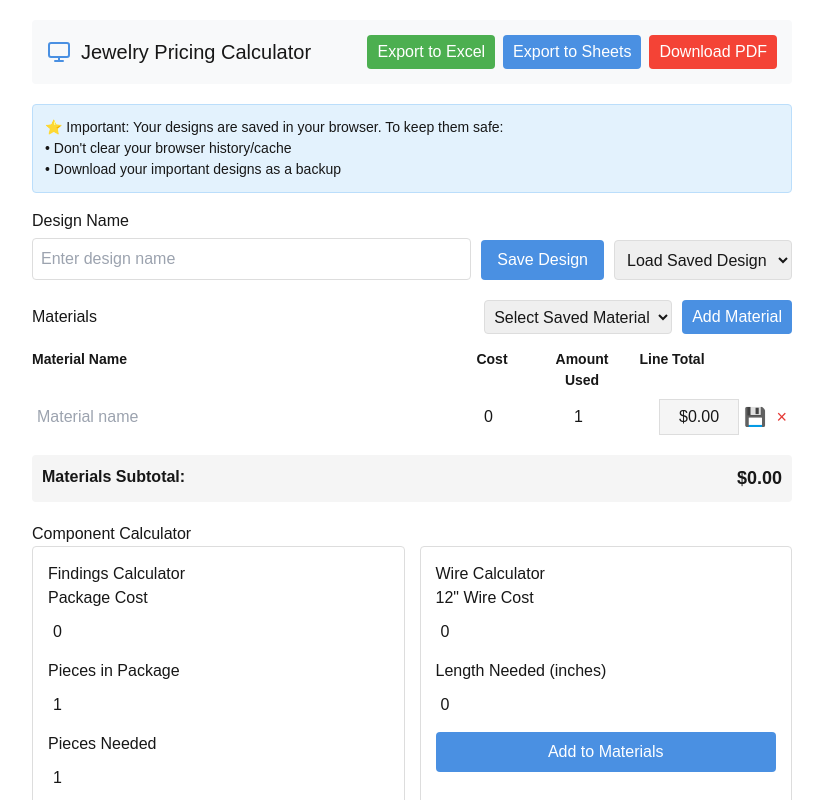
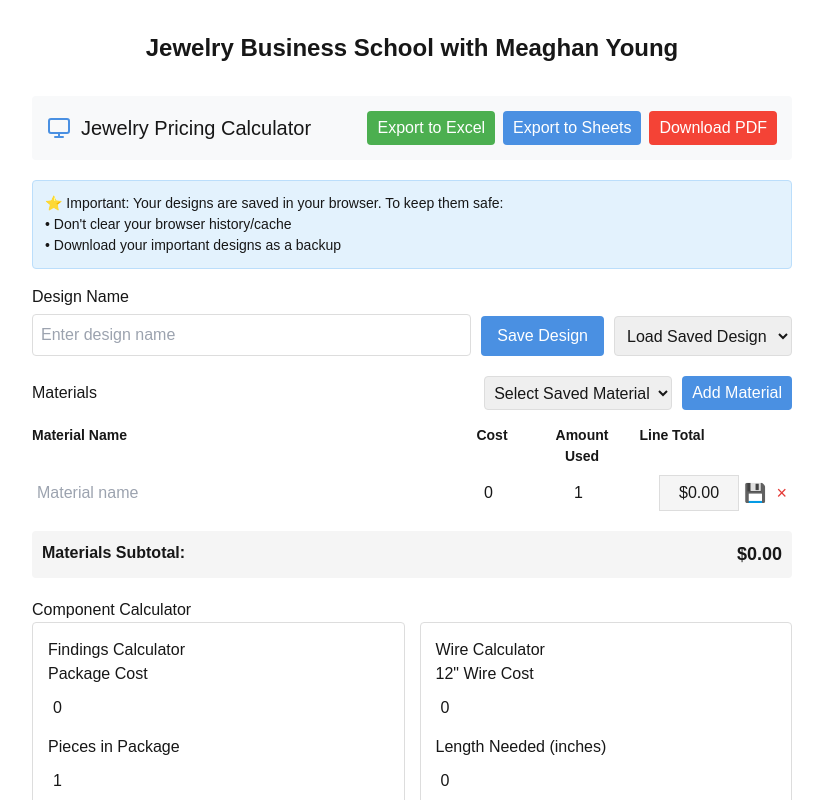
Before and after one commit to pixiegirl32/jewelrypricingcalculator, a Next.js app: page / in a window 1280 px wide. Shown: the top 800 px of the page, without its empty margins (228-1051 px from the left). Built offline with nearby package versions, Linux system fonts and the light colour scheme.

Commit message:
Update Calculator.jsx

```diff
--- a/src/components/Calculator.jsx
+++ b/src/components/Calculator.jsx
@@ -475,6 +475,15 @@ const exportToPDF = () => {
 
   return (
     <div style={{ maxWidth: '800px', margin: '0 auto', padding: '20px' }}>
+      <div style={{
+  textAlign: 'center',
+  fontSize: '24px',
+  fontWeight: 'bold',
+  padding: '10px 0',
+  marginBottom: '20px'
+}}>
+  Jewelry Business School with Meaghan Young
+</div>
       <div style={{
   padding: '15px',
   background: '#f8f9fa',
```
